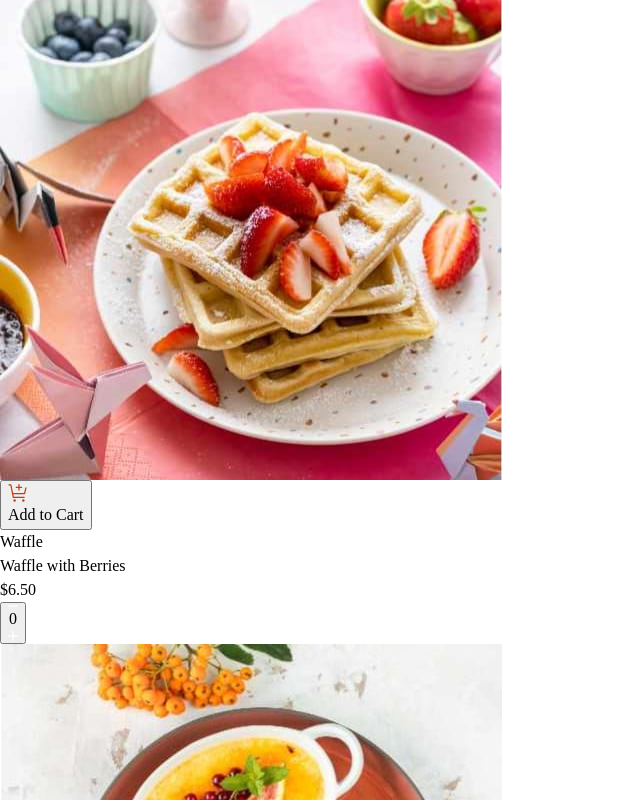
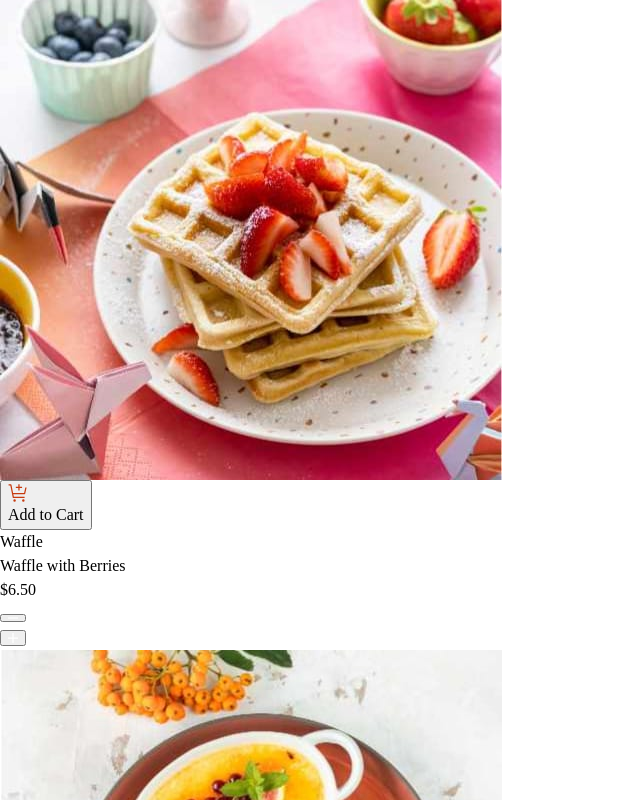
Before and after one commit to mayor-creator/product_list_app, a React (Vite) app: page / in a window 1280 px wide. Shown: the top 800 px of the page, without its empty margins (0-640 px from the left). Built offline with nearby package versions, Linux system fonts and the light colour scheme.

Commit message:
refactor CartItemControlButton to accept props for quantity and event handlers

```diff
--- a/src/component/ui/CartItemControlButton.tsx
+++ b/src/component/ui/CartItemControlButton.tsx
@@ -1,13 +1,25 @@
 import increaseQuantityIcon from "../../assets/images/icon-increment-quantity.svg";
 import decreaseQuantityIcon from "../../assets/images/icon-decrement-quantity.svg";
 
-export const CartItemControlButton = () => {
+interface CartItemControlButtonProps {
+  quantity: number;
+  onDecrease: () => void;
+  onIncrease: () => void;
+}
+
+export const CartItemControlButton = ({
+  quantity,
+  onDecrease,
+  onIncrease,
+}: CartItemControlButtonProps) => {
   return (
     <>
-      <button>
-        <img src={decreaseQuantityIcon} alt="decrease-icon" />
-        <p>0</p>
-        <img src={increaseQuantityIcon} alt="increase-icon" />
+      <button onClick={onDecrease}>
+        <img src={decreaseQuantityIcon} alt="decrease quantity" />
+      </button>
+      <p>{quantity}</p>
+      <button onClick={onIncrease}>
+        <img src={increaseQuantityIcon} alt="increase quantity" />
       </button>
     </>
   );
```
